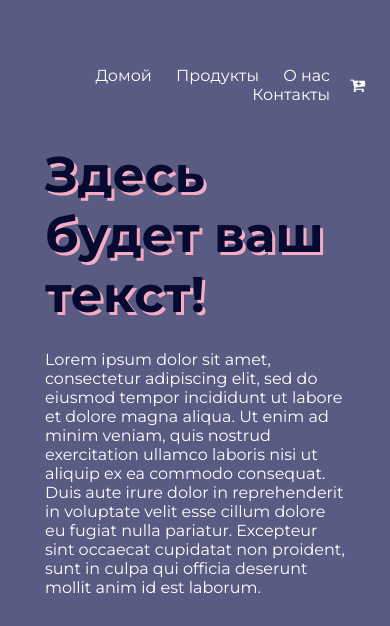
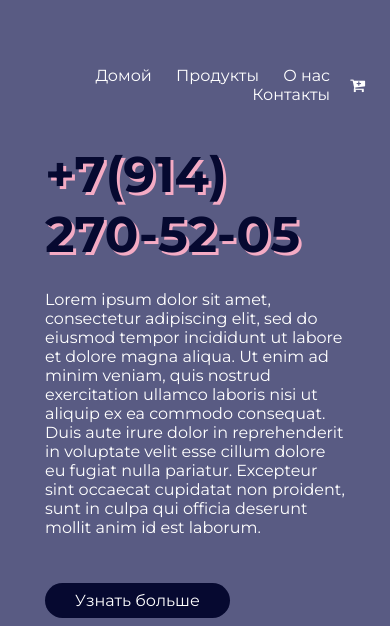
Before and after one commit to y2k01/commercialWebsite, a plain HTML site: page index.html in a window 390 px wide. Shown: the top 626 px of the page. Drawn offline with Linux system fonts and the light colour scheme.

Commit message:
contact phone

```diff
--- a/index.html
+++ b/index.html
@@ -31,7 +31,7 @@
       </div>
       <div class="row">
         <div class="col-2">
-          <h1>Здесь будет ваш текст!</h1>
+          <h1>+7(914) 270-52-05</h1>
           <p class="initial-text">Lorem ipsum dolor sit amet, consectetur adipiscing elit, sed do eiusmod tempor incididunt ut labore et dolore magna aliqua.
             Ut enim ad minim veniam, quis nostrud exercitation ullamco laboris nisi ut aliquip ex ea commodo consequat.
             Duis aute irure dolor in reprehenderit in voluptate velit esse cillum dolore eu fugiat nulla pariatur.
```
